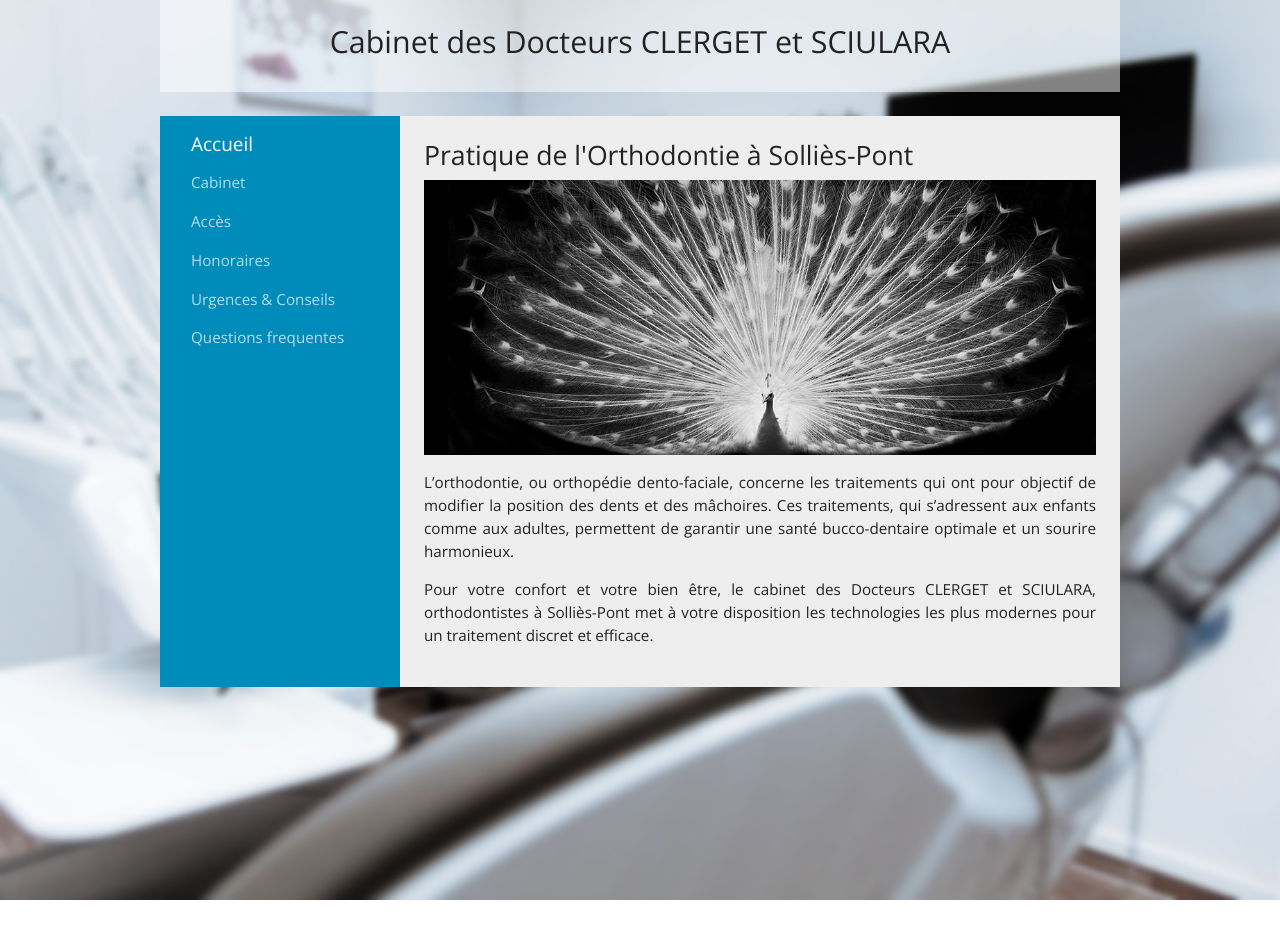
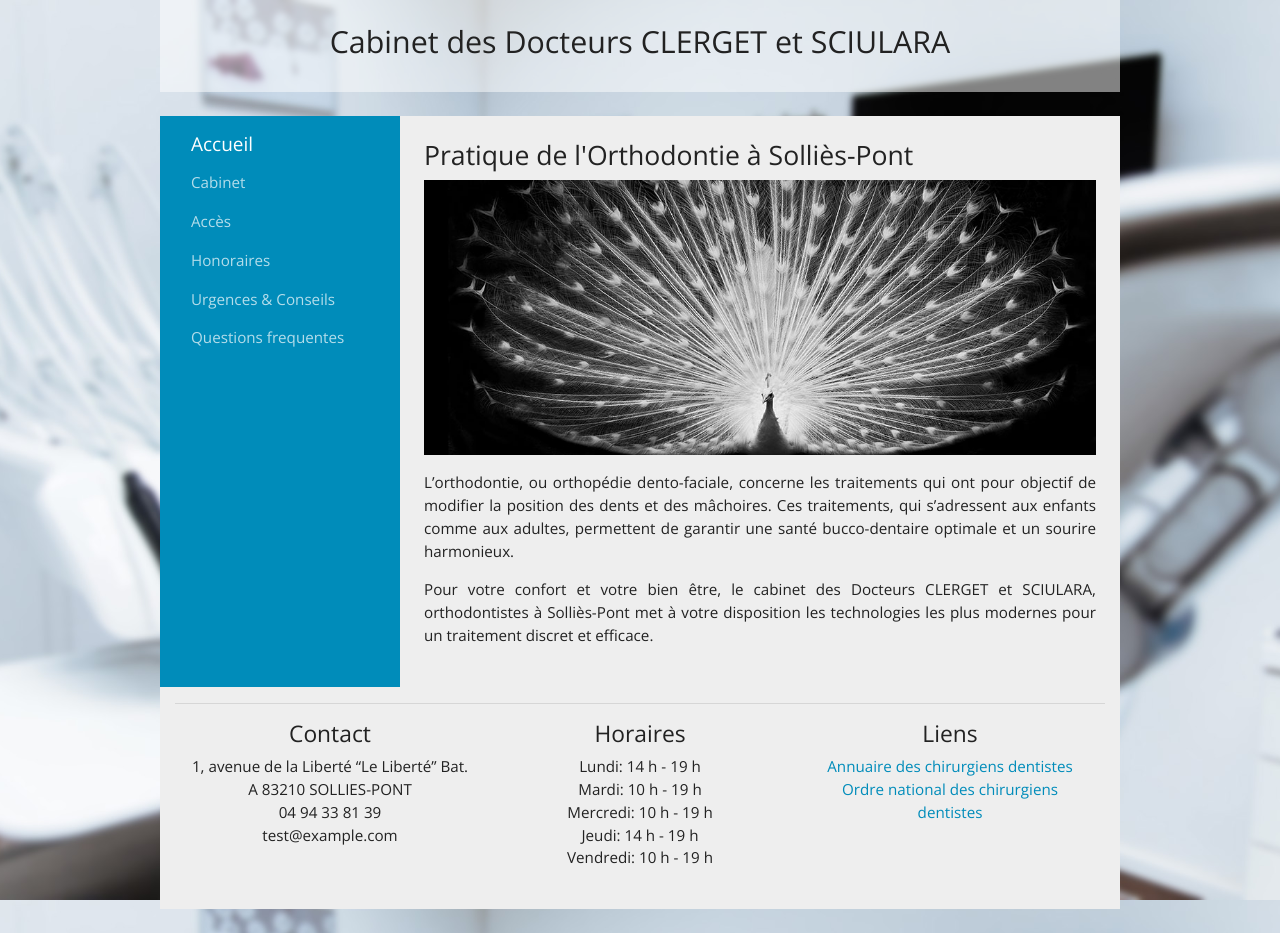
Before and after one commit to romarr/dr-fanny-clerget, a Jekyll site: the page built from index.md, in a window 1280 px wide. Built offline with Jekyll 4.4.1, drawn with Linux system fonts in a browser that asks for light colours; before the commit the page ends 900 px from its top, so only the background shows below that.

Commit message:
Added data & footer

```diff
--- /dev/null
+++ b/_data/contacts.yml
@@ -0,0 +1,9 @@
+address: 1, avenue de la Liberté “Le Liberté” Bat. A 83210 SOLLIES-PONT
+tel: 04 94 33 81 39
+email: test@example.com
+table: |
+    Lundi: 14 h - 19 h
+    Mardi: 10 h - 19 h
+    Mercredi: 10 h - 19 h
+    Jeudi: 14 h - 19 h
+    Vendredi: 10 h - 19 h
--- /dev/null
+++ b/_data/links.yml
@@ -0,0 +1,4 @@
+- title: Annuaire des chirurgiens dentistes
+  url: http://www.ordre-chirurgiens-dentistes.fr/annuaire/
+- title: Ordre national des chirurgiens dentistes
+  url: http://www.ordre-chirurgiens-dentistes.fr/code-de-deontologie/consulter-le-code-de-deontologie.html?ordre
--- a/_includes/footer.html
+++ b/_includes/footer.html
@@ -1,13 +1,26 @@
-<footer class="footer fixed-bottom pt-2 pb-4 bg-secondary">
+<footer class="footer pb-4 bg-secondary">
+    <hr>
     <div class="container">
-        <div class="row">
+        <div class="row text-center">
             <div class="col">
-                <h4>Adresse</h4>
-                <p></p>
+                <h4>Contact</h4>
+                <ul class="list-unstyled">
+                    <li>{{site.data.contacts.address}}</li>
+                    <li>{{site.data.contacts.tel}}</li>
+                    <li>{{site.data.contacts.email}}</li>
+                </ul>
             </div>
-            <div class="col-3">
+            <div class="col">
+                <h4>Horaires</h4>
+                {{site.data.contacts.table | markdownify}}
+            </div>
+            <div class="col">
                 <h4>Liens</h4>
-                <p></p>
+                <ul class="list-unstyled">
+                    {%- for link in site.data.links -%}
+                    <li><a href="{{link.url}}">{{link.title}}</a></li>
+                    {%- endfor -%}
+                </ul>
             </div>
         </div>
     </div>
--- a/_layouts/default.html
+++ b/_layouts/default.html
@@ -27,6 +27,7 @@
         {{content}}
       </div>
     </div>
+    {%- include footer.html -%}
   </main>
   <script src="{{"/js/jquery.min.js" | prepend: site.baseurl}}"></script>
   <script src="{{"/js/bootstrap.min.js" | prepend: site.baseurl}}"></script>
```
Also changed, not shown: admin/config.yml (+17 -0 lines).
